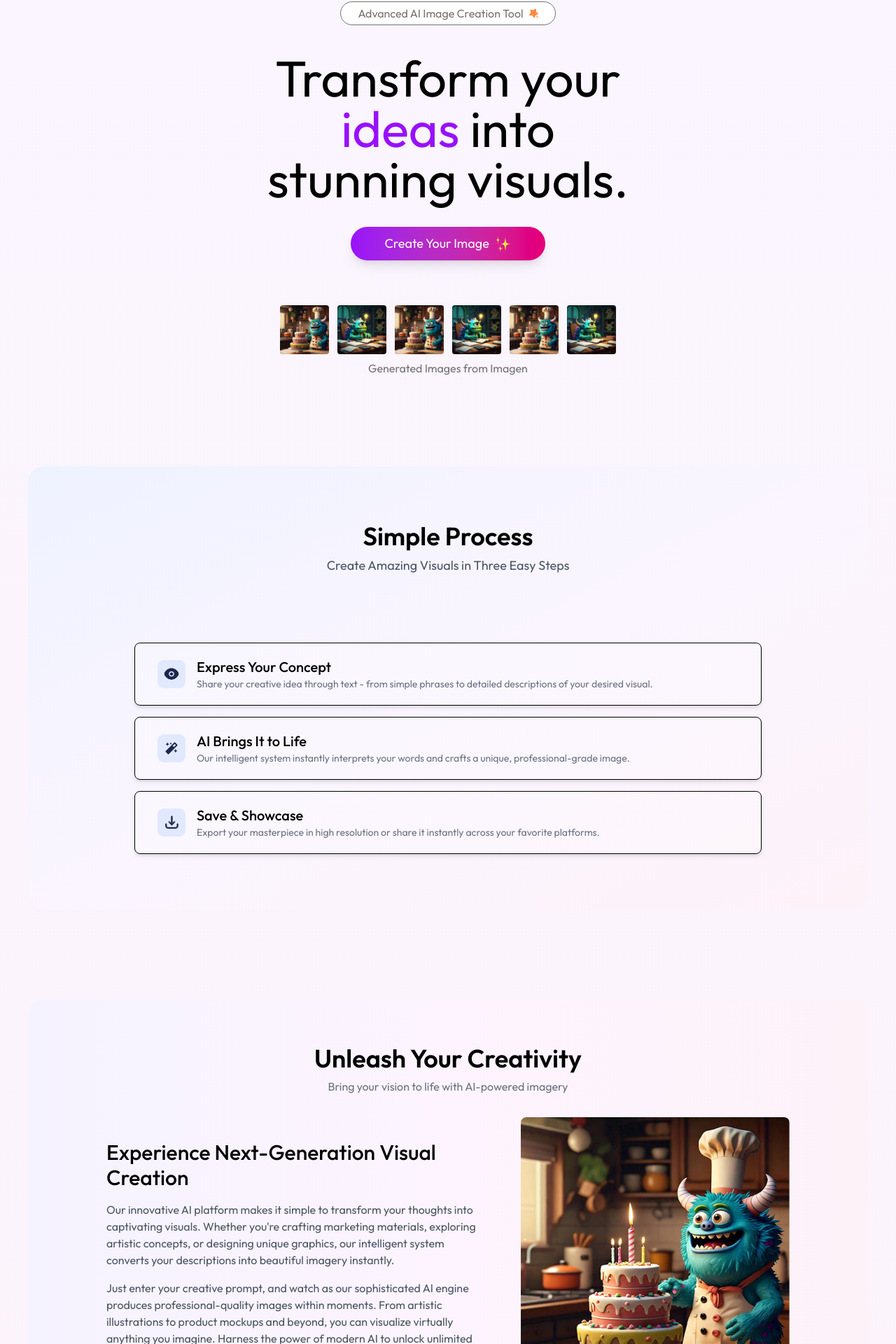
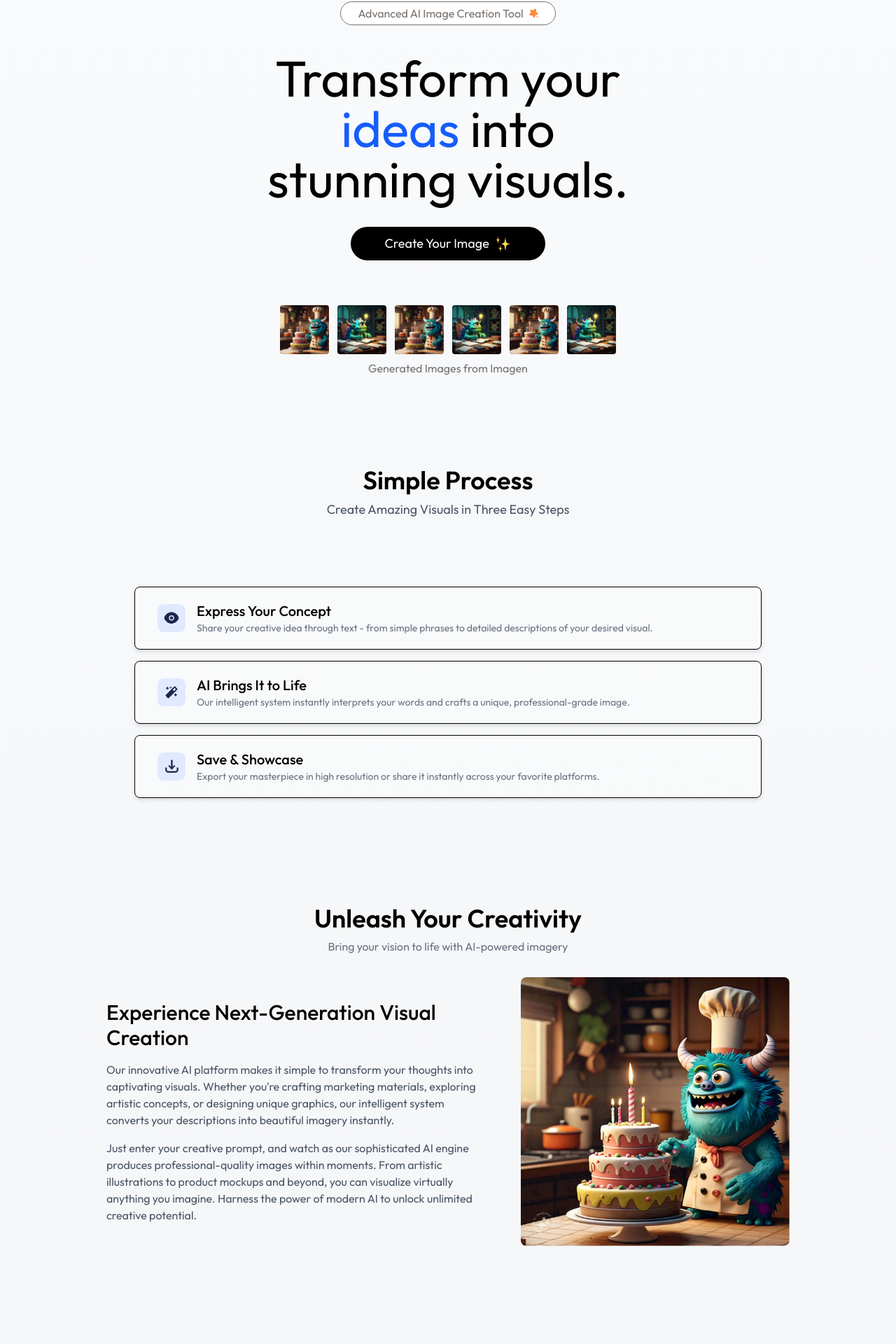
Before and after one commit to chaitanyakelkar27/Imagen, a React (Vite) app in the folder client/: page / in a window 1280 px wide. Shown: the part 206-2126 px from the top of the page at 70% size. Built offline with nearby package versions, Linux system fonts and the light colour scheme; no server answers.

Commit message:
Fixed some errors

```diff
--- a/client/src/App.jsx
+++ b/client/src/App.jsx
@@ -13,7 +13,7 @@ const App = () => {
   const { showLogin } = React.useContext(AppContext);
   return (
     <div className='px-4 sm:px-6 md:px-8 lg:px-10 min-h-screen
-     bg-linear-to-b from-purple-50 to-pink-50' >
+     bg-gradient-to-b from-slate-50 to-gray-100' >
       <ToastContainer position='bottom-right' />
       <Navbar />
       {showLogin && <Login />}
--- a/client/src/components/Description.jsx
+++ b/client/src/components/Description.jsx
@@ -5,7 +5,7 @@ import { motion } from 'framer-motion'
 const Description = () => {
     return (
         <motion.div initial={{ opacity: 0, y: 50 }} transition={{ duration: 1 }} whileInView={{ opacity: 1, y: 0 }} viewport={{ once: true }}
-            className='flex flex-col items-center justify-center my-24 p-6 md:px-28 bg-gradient-to-r from-violet-50 via-fuchsia-50 to-pink-50 py-16 rounded-3xl'>
+            className='flex flex-col items-center justify-center my-24 p-6 md:px-28'>
             <h1 className='text-3xl sm:text-4xl font-semibold mb-2'>Unleash Your Creativity</h1>
             <p className='text-gray-500 mb-8'>Bring your vision to life with AI-powered imagery</p>
             <div className='flex flex-col gap-5 md:gap-14 md:flex-row-reverse items-center'>
--- a/client/src/components/GenerateBtn.jsx
+++ b/client/src/components/GenerateBtn.jsx
@@ -17,10 +17,10 @@ const GenerateBtn = () => {
     };
 
     return (
-        <motion.div initial={{ opacity: 0, y: 50 }} transition={{ duration: 1 }} whileInView={{ opacity: 1, y: 0 }} viewport={{ once: true }} className='pb-16 text-center bg-gradient-to-tr from-fuchsia-50 via-purple-50 to-indigo-50 py-20 rounded-3xl'>
+        <motion.div initial={{ opacity: 0, y: 50 }} transition={{ duration: 1 }} whileInView={{ opacity: 1, y: 0 }} viewport={{ once: true }} className='pb-16 text-center'>
             <h1 className='text-2xl md:text-3xl lg:text-4xl mt-4 font-semibold text-neutral-800 py-6 md:py-16'>Ready to create something amazing?</h1>
 
-            <button onClick={onClickHandler} className='inline-flex items-center gap-2 px-12 py-3 rounded-full bg-gradient-to-r from-purple-600 to-pink-600 text-white m-auto hover:scale-105 transition-all duration-500 shadow-lg'>Start Creating Now
+            <button onClick={onClickHandler} className='inline-flex items-center gap-2 px-12 py-3 rounded-full bg-black text-white m-auto hover:scale-105 transition-all duration-500'>Start Creating Now
                 <img src={assets.star_group} alt="" className='h-6' />
             </button>
         </motion.div>
--- a/client/src/components/Header.jsx
+++ b/client/src/components/Header.jsx
@@ -37,11 +37,11 @@ const Header = () => {
                 initial={{ opacity: 0, y: 20 }}
                 animate={{ opacity: 1, y: 0 }}
                 transition={{ delay: 0.4, duration: 0.8 }}>
-                Transform your <span className='text-purple-600'>ideas</span> into stunning visuals.
+                Transform your <span className='text-blue-600'>ideas</span> into stunning visuals.
             </motion.h1>
 
             <motion.button onClick={onClickHandler}
-                className='sm:text-lg text-white bg-gradient-to-r from-purple-600 to-pink-600 w-auto mt-8 px-12 py-2.5 flex items-center gap-2 rounded-full shadow-lg'
+                className='sm:text-lg text-white bg-black w-auto mt-8 px-12 py-2.5 flex items-center gap-2 rounded-full'
                 initial={{ opacity: 0, scale: 0.8 }}
                 animate={{ opacity: 1, scale: 1 }}
                 transition={{ delay: 0.6, duration: 0.5 }}
--- a/client/src/components/Steps.jsx
+++ b/client/src/components/Steps.jsx
@@ -5,7 +5,7 @@ import { motion } from "motion/react"
 const Steps = () => {
     return (
         <motion.div initial={{ opacity: 0, y: 50 }} transition={{ duration: 1 }} whileInView={{ opacity: 1, y: 0 }} viewport={{ once: true }}
-            className='my-32 md:my-24 lg:my-32 flex flex-col items-center justify-center gap-10 md:gap-16 bg-gradient-to-br from-indigo-50 via-purple-50 to-pink-50 py-20 rounded-3xl'>
+            className='my-32 md:my-24 lg:my-32 flex flex-col items-center justify-center gap-10 md:gap-16'>
             <div className='text-center'>
                 <h1 className='text-3xl sm:text-4xl font-semibold mb-2'>Simple Process</h1>
                 <p className='text-lg text-gray-600 mb-8'>Create Amazing Visuals in Three Easy Steps</p>
--- a/client/src/components/Testimonial.jsx
+++ b/client/src/components/Testimonial.jsx
@@ -4,7 +4,7 @@ import { motion } from 'framer-motion'
 
 const Testimonial = () => {
     return (
-        <motion.div className='flex flex-col items-center justify-center my-20 py-12 bg-gradient-to-bl from-purple-50 via-pink-50 to-rose-50 rounded-3xl'
+        <motion.div className='flex flex-col items-center justify-center my-20 py-12'
             initial={{ opacity: 0, y: 50 }}
             transition={{ duration: 1 }}
             whileInView={{ opacity: 1, y: 0 }}
```
